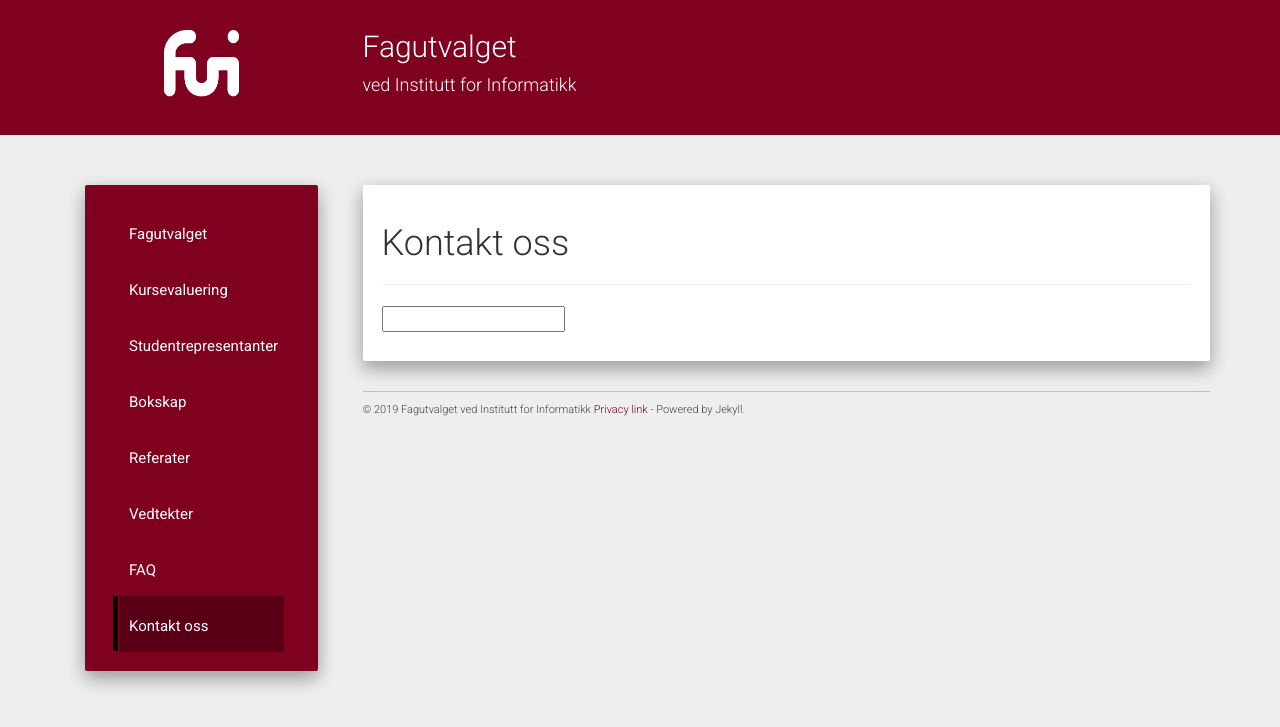
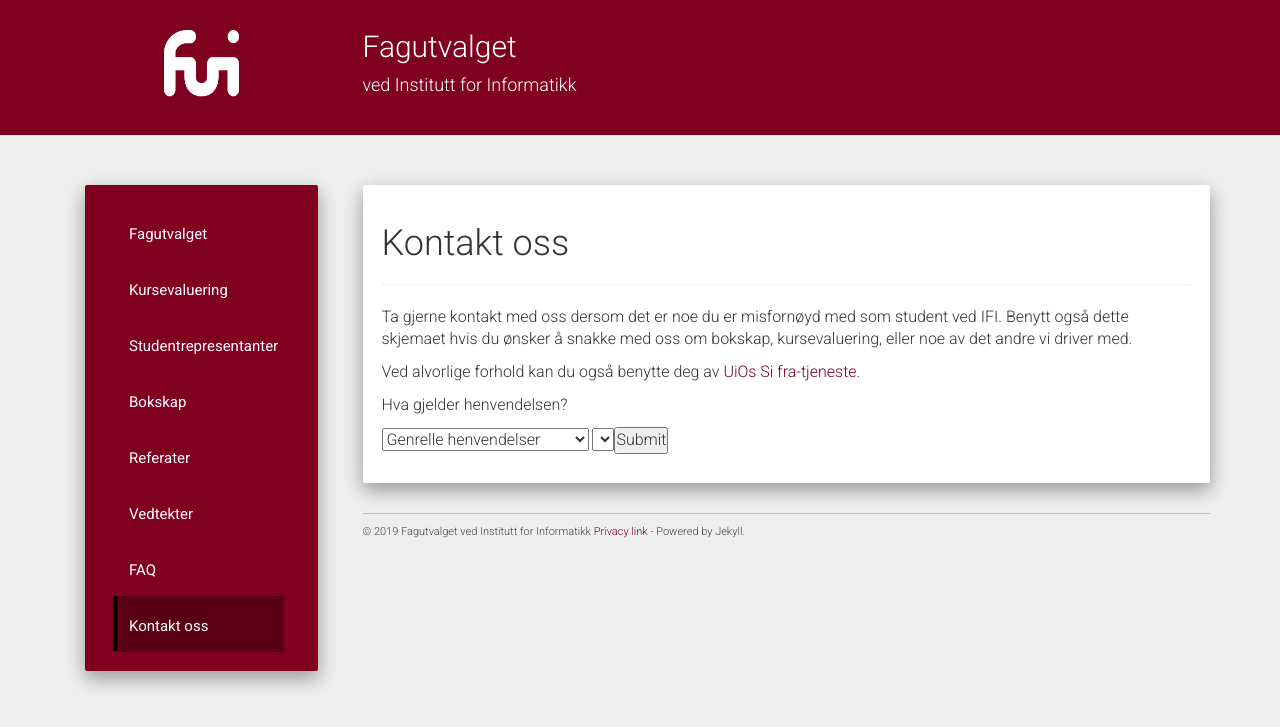
Before and after one commit to fui/fui.github.io, a Jekyll site: the page built from contact.md, in a window 1280 px wide. Shown: the top 727 px of the page. Built offline with Jekyll 4.4.1, drawn with Linux system fonts in a browser that asks for light colours; nearby versions of some CDN libraries.

Commit message:
fixing contact

```diff
--- a/contact.md
+++ b/contact.md
@@ -9,4 +9,19 @@ modeline: " vim: set spl=nb: "
 
 ---
 
-<input type="text" id="name" name="name"/>
+Ta gjerne kontakt med oss dersom det er noe du er misfornøyd med som student ved IFI. Benytt også dette skjemaet hvis du ønsker å snakke med oss om bokskap, kursevaluering, eller noe av det andre vi driver med.
+
+Ved alvorlige forhold kan du også benytte deg av [UiOs Si fra-tjeneste](https://www.uio.no/studier/kontakt/si-fra/).
+
+Hva gjelder henvendelsen?
+
+<select name="mail">
+    <option value="general">Genrelle henvendelser</option>
+    <option value="alert">Klage/Bekymringsmelding</option>
+    <option value="evaluation">Kursevaluering</option>
+    <option value="lockers">Bokskap</option>
+    <option value="other">Annet</option>
+</select>
+<select name="mail">
+<br><br>
+<input type="submit">
```
